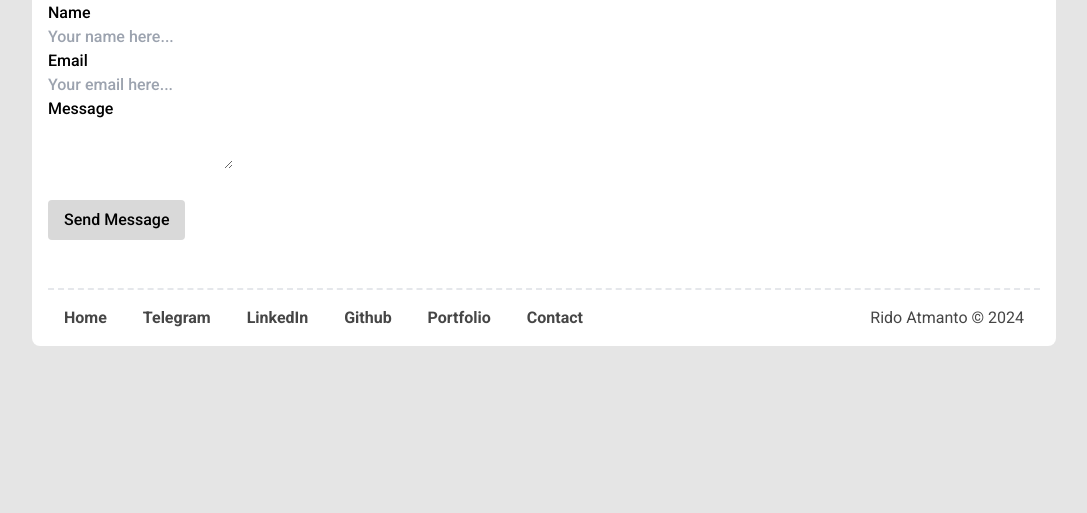
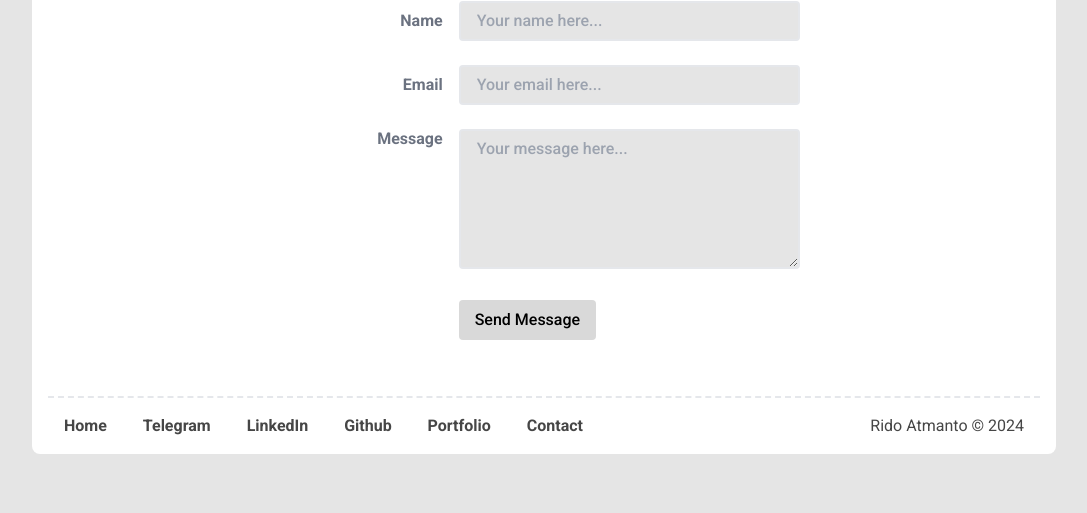
Before and after one commit to ridoatmanto/personal-website, a plain HTML site: page contact/index.html in a window 1280 px wide. Shown: the part 287-800 px from the top of the page, without its empty margins (96-1183 px from the left). Drawn offline with nearby package versions, Linux system fonts and the light colour scheme.

Commit message:
Fix contact layout

```diff
--- a/contact/index.html
+++ b/contact/index.html
@@ -23,7 +23,9 @@
               alt="Rido's logo"
               class="inline-block -mt-4 h-7 w-8 bg-[url('/images/rido-logo.svg')]"
             ></svg>
-            <h1 class="text-3xl font-bold inline-block">Rido Atmanto</h1>
+            <h1 class="lg:text-3xl text-xl font-bold inline-block">
+              Rido Atmanto
+            </h1>
           </a>
         </div>
         <div class="lg:col-span-1 col-span-2 lg:pt-0 pt-4">
@@ -31,21 +33,21 @@
             <li class="mr-1">
               <a
                 href="/"
-                class="roboto-bold font-bold lg:px-8 px-4 lg:py-4 py-2 text-lg text-slate-300 bg-black hover:bg-white hover:text-[#D9D9D9]"
+                class="roboto-bold font-bold lg:px-8 px-4 lg:py-4 py-2 lg:text-lg text-md text-black bg-transparent hover:bg-black hover:text-slate-300"
                 >Home</a
               >
             </li>
             <li class="mr-1">
               <a
                 href="/portfolio"
-                class="roboto-bold font-bold lg:px-8 px-4 lg:py-4 py-2 text-lg text-black bg-transparent hover:bg-black hover:text-slate-300"
+                class="roboto-bold font-bold lg:px-8 px-4 lg:py-4 py-2 lg:text-lg text-md text-black bg-transparent hover:bg-black hover:text-slate-300"
                 >Portfolio</a
               >
             </li>
             <li class="mr-1">
               <a
                 href="/contact"
-                class="roboto-bold font-bold lg:px-8 px-4 lg:py-4 py-2 text-lg text-black bg-transparent hover:bg-black hover:text-slate-300"
+                class="roboto-bold font-bold lg:px-8 px-4 lg:py-4 py-2 lg:text-lg text-md text-slate-300 bg-black"
                 >Contact</a
               >
             </li>
@@ -54,33 +56,72 @@
       </header>
 
       <div class="content roboto-regular">
-        <p class="roboto-regular lg:text-xl text-sm mb-8 text-center">
+        <p class="roboto-regular lg:text-xl text-sm lg:mb-8 mb-4 text-center">
           Desire for doing any project, collaboration, or just say “Hi” with me?
           Don’t hesitate, write it down and just hit the button. Can’t wait to
           connect with you!
         </p>
-        <h2 class="text-3xl mb-4 font-bold text-center">Contact Me</h2>
-        <form action="" class="w-full w-max-sm lg:mb-12 mb-8 roboto-medium">
-          <div class="contact-item">
-            <p>Name</p>
+        <h2 class="lg:text-3xl text-xl mb-4 font-bold text-center">
+          Contact Me
+        </h2>
+        <div class="flex justify-center">
+          <form action="" class="w-full max-w-lg lg:mb-8 mb-4 roboto-medium">
+            <div class="md:flex md:items-center mb-6">
+              <div class="md:w-1/3">
+                <label
+                  class="block text-gray-500 font-bold lg:text-right text-left mb-1 md:mb-0 pr-4"
+                  for="inline-full-name"
+                  >Name</label
+                >
               </div>
-          <div class="contact-item">
-            <input type="text" name="name" placeholder="Your name here..." />
+              <div class="md:w-2/3">
+                <input
+                  class="bg-[#E5E5E5] appearance-none border-2 border-gray-200 rounded w-full py-2 px-4 text-gray-700 leading-tight focus:outline-none focus:bg-white focus:border-purple-500"
+                  id="inline-full-name"
+                  type="text"
+                  placeholder="Your name here..."
+                />
               </div>
-          <div class="contact-item">
-            <p>Email</p>
             </div>
-          <div class="contact-item">
-            <input type="email" name="email" placeholder="Your email here..." />
+            <div class="md:flex md:items-center mb-6">
+              <div class="md:w-1/3">
+                <label
+                  class="block text-gray-500 font-bold lg:text-right text-left mb-1 md:mb-0 pr-4"
+                  for="inline-full-email"
+                  >Email</label
+                >
               </div>
-          <div class="contact-item">
-            <p>Message</p>
+              <div class="md:w-2/3">
+                <input
+                  class="bg-[#E5E5E5] appearance-none border-2 border-gray-200 rounded w-full py-2 px-4 text-gray-700 leading-tight focus:outline-none focus:bg-white focus:border-purple-500"
+                  id="inline-full-email"
+                  type="email"
+                  name="email"
+                  placeholder="Your email here..."
+                />
               </div>
-          <div class="contact-item">
-            <textarea name="message"></textarea>
             </div>
-          <div class="contact-item">&nbsp;</div>
-          <div class="contact-item">
+            <div class="md:flex md:items-center mb-6">
+              <div class="md:w-1/3 lg:-top-16 relative">
+                <label
+                  class="block text-gray-500 font-bold lg:text-right text-left mb-1 md:mb-0 pr-4"
+                  for="inline-full-message"
+                  >Message</label
+                >
+              </div>
+              <div class="md:w-2/3">
+                <textarea
+                  rows="6"
+                  class="bg-[#E5E5E5] appearance-none border-2 border-gray-200 rounded w-full py-2 px-4 text-gray-700 leading-tight focus:outline-none focus:bg-white focus:border-purple-500"
+                  id="inline-full-message"
+                  name="message"
+                  placeholder="Your message here..."
+                ></textarea>
+              </div>
+            </div>
+            <div class="md:flex md:items-center mb-6">
+              <div class="md:w-1/3 lg:-top-16 relative"></div>
+              <div class="md:w-2/3">
                 <button
                   class="roboto-medium bg-[#D9D9D9] hover:bg-[#ccc] focus:shadow-outline focus:outline-none px-4 py-2 rounded"
                   type="button"
@@ -88,7 +129,9 @@
                   Send Message
                 </button>
               </div>
+            </div>
           </form>
+        </div>
       </div>
       <footer
         class="roboto-regular border-dashed border-t-2 pt-4 lg:text-left text-center text-[#464646]"
--- a/index.css
+++ b/index.css
@@ -1,20 +1,3 @@
-.contact-container input[type="text"],
-.contact-container input[type="email"],
-.contact-container textarea {
-  background: #e5e5e5;
-  width: 99%;
-}
-
-.contact-container textarea {
-  height: 90px;
-}
-
-.contact-submit {
-  padding: 8px 20px;
-  background-color: D9D9D9;
-  font-weight: bold;
-}
-
 /* Roboto Font Style */
 .roboto-regular {
   font-family: "Roboto", sans-serif;
```
Also changed, not shown: index.html (+11 -9 lines), portfolio/index.html (+8 -6 lines). Lines whose indentation alone changed are shown as unchanged.
